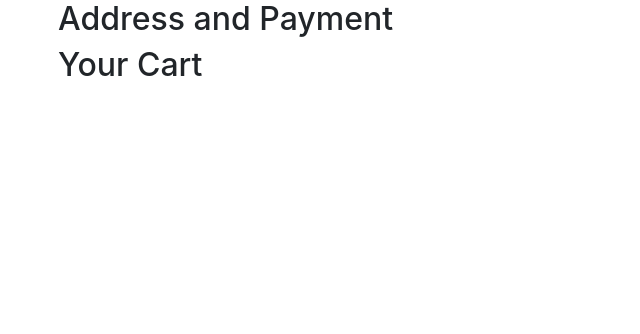
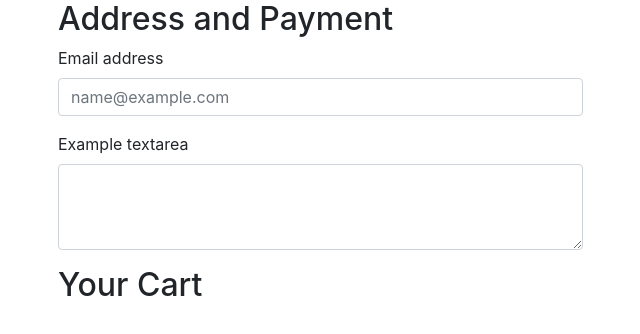
Before and after one commit to mazhars-git/bengal-dish-client, a React (Create React App) app: page /checkout in a window 1280 px wide. Shown: the top 334 px of the page, without its empty margins (42-682 px from the left). Built offline with nearby package versions, Linux system fonts and the light colour scheme.

Commit message:
form added

```diff
--- a/src/Components/CheckOut/CheckOut.js
+++ b/src/Components/CheckOut/CheckOut.js
@@ -7,6 +7,14 @@
                 <div classNam="row">
                     <div className="col-md-6">
                         <h2>Address and Payment</h2>
+                        <div class="mb-3">
+                        <label for="exampleFormControlInput1" class="form-label">Email address</label>
+                        <input type="email" class="form-control" id="exampleFormControlInput1" placeholder="name@example.com" />
+                        </div>
+                        <div class="mb-3">
+                        <label for="exampleFormControlTextarea1" class="form-label">Example textarea</label>
+                        <textarea class="form-control" id="exampleFormControlTextarea1" rows="3"></textarea>
+                        </div>
                     </div>
                     <div className="col-md-6">
                         <h2>Your Cart</h2>
```
